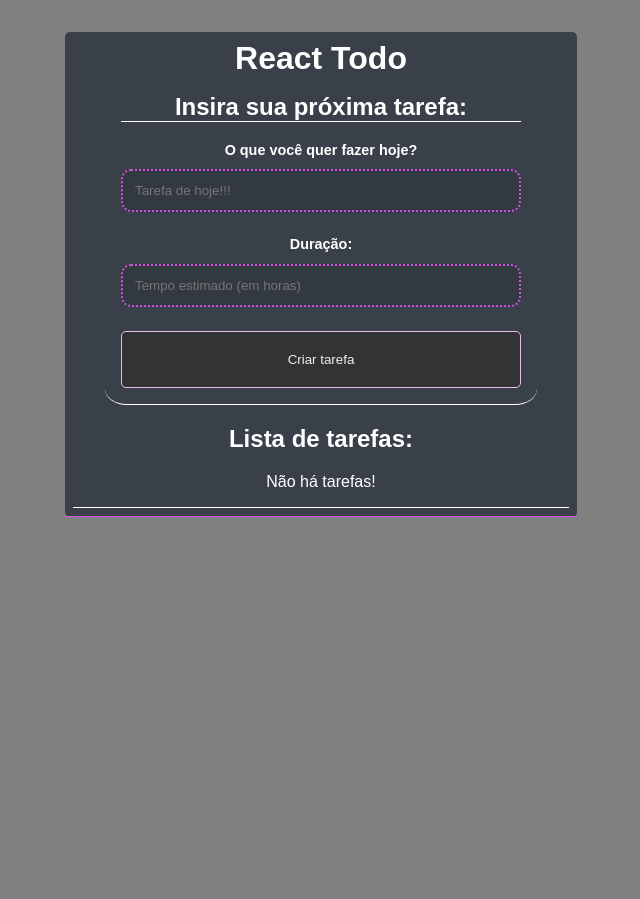
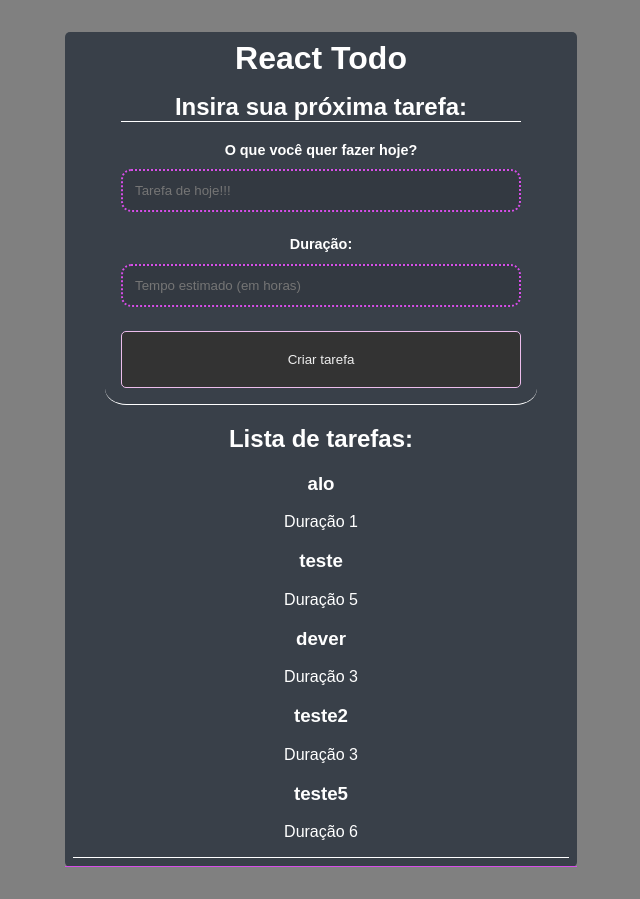
Before and after one commit to TorugoJS/List, a React (Create React App) app: page / in a window 1280 px wide. Shown: the whole page, without its empty margins (319-959 px from the left). Before the commit the page ends 800 px from the top, so only its background shows below. Built offline with nearby package versions, Linux system fonts and the light colour scheme; data requests are answered from the project's data file.

Commit message:
todo-list

```diff
--- a/data/db.json
+++ b/data/db.json
@@ -1,15 +1,33 @@
 {
   "todos": [
     {
-      "id": 0.8361469219014037,
-      "title": "teste",
+      "id": 0.6630977375210383,
+      "title": "alo",
       "time": "1",
       "done": false
     },
     {
-      "id": 0.08052899788345091,
+      "id": 0.5203682947764008,
       "title": "teste",
-      "time": "2",
+      "time": "5",
+      "done": false
+    },
+    {
+      "id": 0.38820774914144773,
+      "title": "dever",
+      "time": "3",
+      "done": false
+    },
+    {
+      "id": 0.23552790513319466,
+      "title": "teste2",
+      "time": "3",
+      "done": false
+    },
+    {
+      "id": 0.9997088259303284,
+      "title": "teste5",
+      "time": "6",
       "done": false
     }
   ]
--- a/src/App.js
+++ b/src/App.js
@@ -9,6 +9,26 @@ function App() {
   const [time, setTime] = useState("")
   const [todos, setTodos] = useState([])
   const [loading, setLoading] = useState(false);
+
+  //Load todos on page load
+
+  useEffect(() => {
+    const loadData = async () => {
+      setLoading(true)
+
+      const res = await fetch(API + "/todos")
+        .then((res) => res.json())
+        .then((data) => data)
+        .catch((err) => console.log(err));
+
+      setLoading(false)
+
+      setTodos(res)
+
+    }
+
+    loadData();
+  }, []);
 
   const handleSubmit = async (e) => {
     e.preventDefault();
@@ -30,10 +50,15 @@ function App() {
       },
     });
 
+    setTodos((prevState) => [...prevState, todo]);
+
     setTitle("");
     setTime("");
+  };
 
-  };
+  if (loading) {
+    return <h1>Carregando...</h1>;
+  }
 
   return (
     <div className="App">
@@ -70,7 +95,7 @@ function App() {
                 onChange={(e) => setTime(e.target.value)}
                 value={time || ""}
                 required
-                 />
+              />
 
             </div>
 
@@ -84,7 +109,13 @@ function App() {
 
           <h2>Lista de tarefas:</h2>
           {todos.length === 0 && <p>Não há tarefas!</p>}
-
+          {todos.map((todo) => (
+            <div className="todo" key={todo.id}>
+              <h3>{todo.title}</h3>
+              <p>Duração {todo.time}</p>
+              <div className="actions"></div>
+            </div>
+          ))}
         </div>
       </div>
     </div>
```
